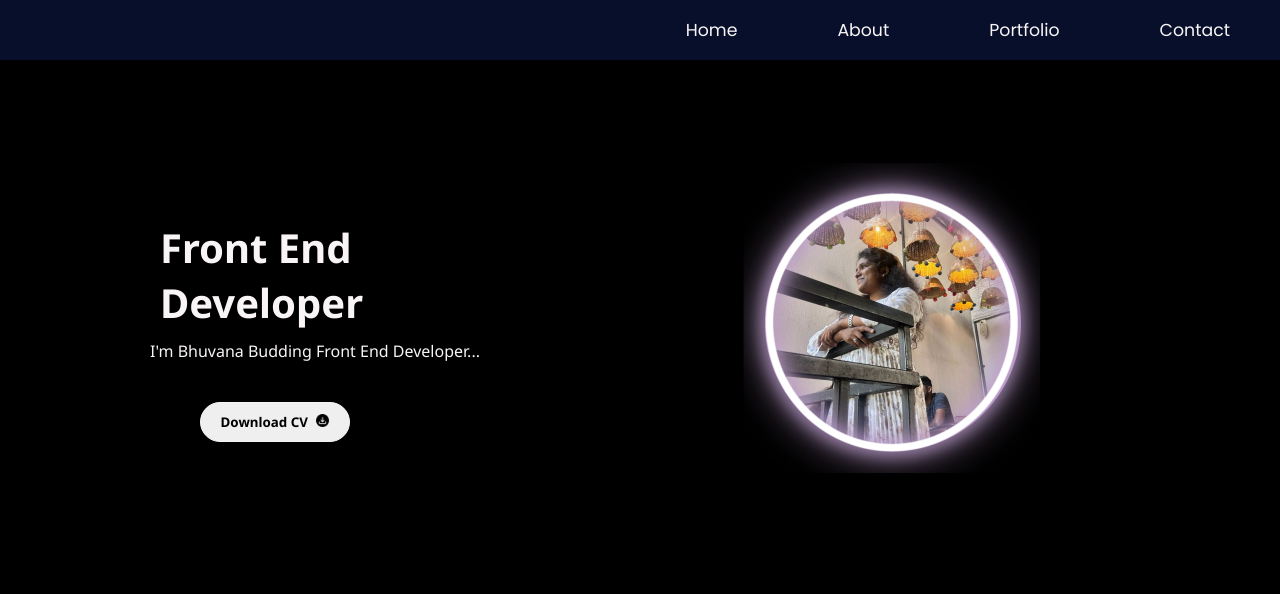
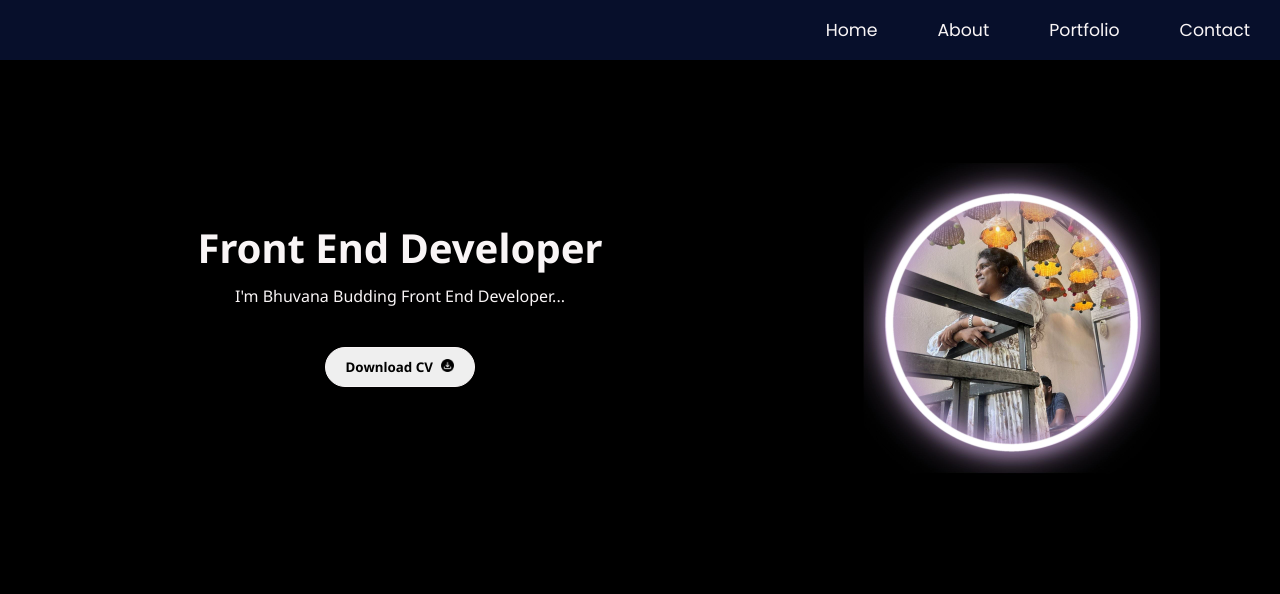
Before and after one commit to Bhuvana1108/My-Personal-Portfolio, a plain HTML site: page index.html in a window 1280 px wide. Shown: the top 594 px of the page. Drawn offline with Linux system fonts and the light colour scheme.

Commit message:
Style changed

```diff
--- a/style.css
+++ b/style.css
@@ -48,7 +48,7 @@ div{
   text-decoration: none;
   color:#F9F5F6;
   font-family: "Poppins", sans-serif;
-  padding:0 50px 0 50px;
+  padding:0 30px 0 30px;
   font-size: 13pt;
   max-width: auto;
 }
@@ -72,16 +72,18 @@ div{
   display:flex;
   justify-content: center;
   float:right;
-  margin:0px 200px;
+  margin:0px 80px;
   flex-direction: column-reverse;
 
 }
 
 
 .myInfo{
-  margin:150px 150px;
+  margin:150px 80px;
   display:flex;
   flex-direction: column;
+  text-align: center;
+  justify-content: center;
 }
 
 .myInfo p{
@@ -106,7 +108,7 @@ div{
 
 
 .button-cv{
-  margin:40px 50px;
+  margin: 40px auto;
   text-align: center;
   width:150px;
   padding:10px;
```
Also changed, not shown: 1 other file.
